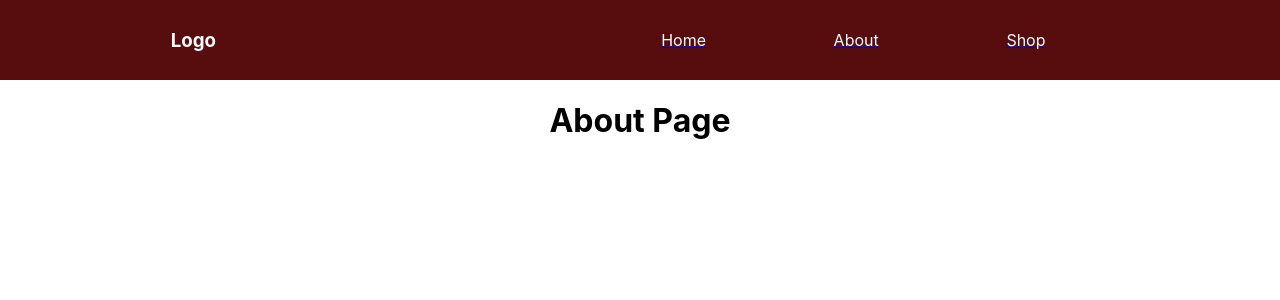
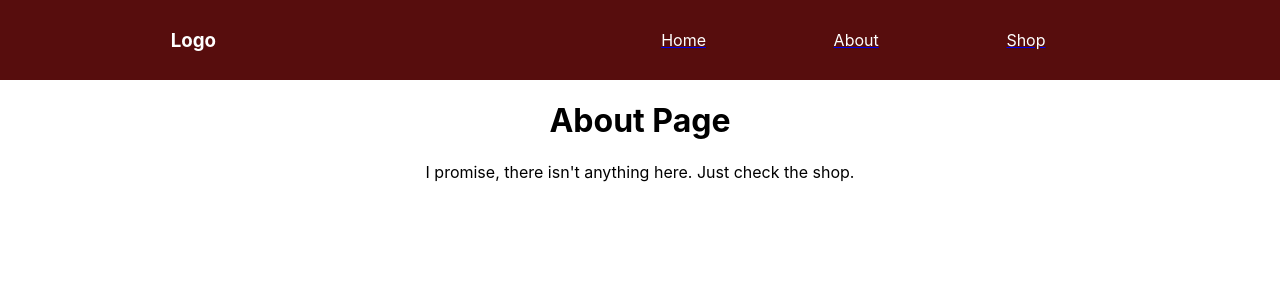
Before and after one commit to ticet11/Jokemon, a React (Create React App) app: page /about in a window 1280 px wide. Shown: the top 300 px of the page. Built offline with nearby package versions, Linux system fonts and the light colour scheme.

Commit message:
Edited readme. Updated some of the basic content to point user towards shop. Removed console.logs used during development.

```diff
--- a/src/About.js
+++ b/src/About.js
@@ -5,6 +5,7 @@ function About() {
     return (
         <div className="App">
             <h1>About Page</h1>
+            <p>I promise, there isn't anything here. Just check the shop.</p>
         </div>
     );
 }
--- a/src/App.js
+++ b/src/App.js
@@ -30,6 +30,7 @@ function App() {
 const Home = () => (
     <div>
         <h1>Home</h1>
+        <p>The only good content is in the shop.</p>
     </div>
 );
 
--- a/src/ItemDetail.js
+++ b/src/ItemDetail.js
@@ -4,7 +4,6 @@ import "./App.css";
 export default function ItemDetail({ match }) {
     useEffect(() => {
         fetchJoke();
-        console.log(match);
     }, []);
 
     const [joke, setJoke] = useState({
@@ -17,7 +16,6 @@ export default function ItemDetail({ match }) {
         );
         const joke = await fetchJoke.json();
         setJoke(joke);
-        console.log(joke);
     };
     return (
         <div>
--- a/src/Shop.js
+++ b/src/Shop.js
@@ -15,7 +15,6 @@ export default function Shop() {
             "http://api.icndb.com/jokes/random/10"
         );
         const jokes = await data.json();
-        console.log(jokes.value);
         setJokes(jokes.value);
     };
     return (
```
Also changed, not shown: 1 other file (tests, documents, lock files or other folders).
